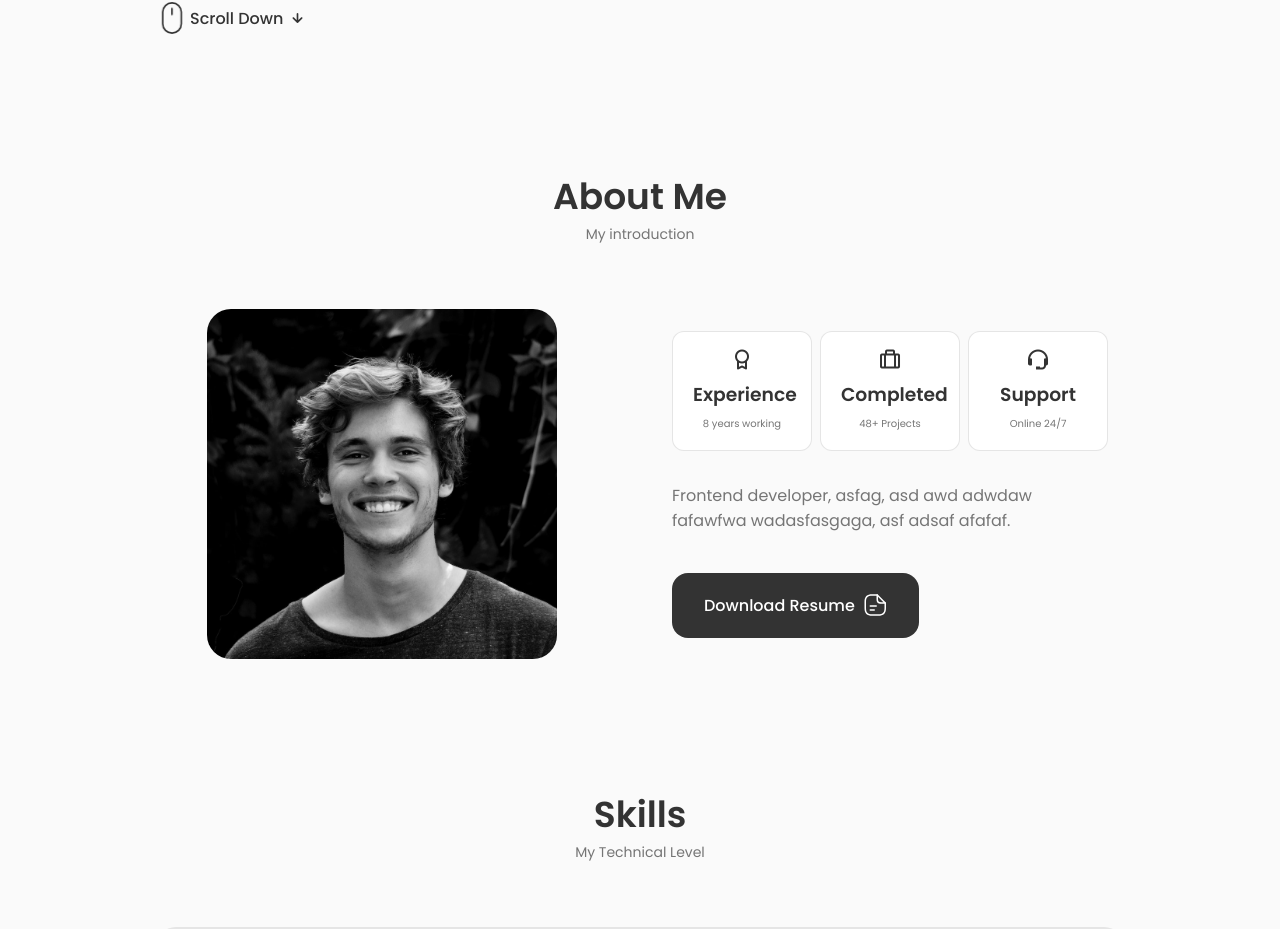
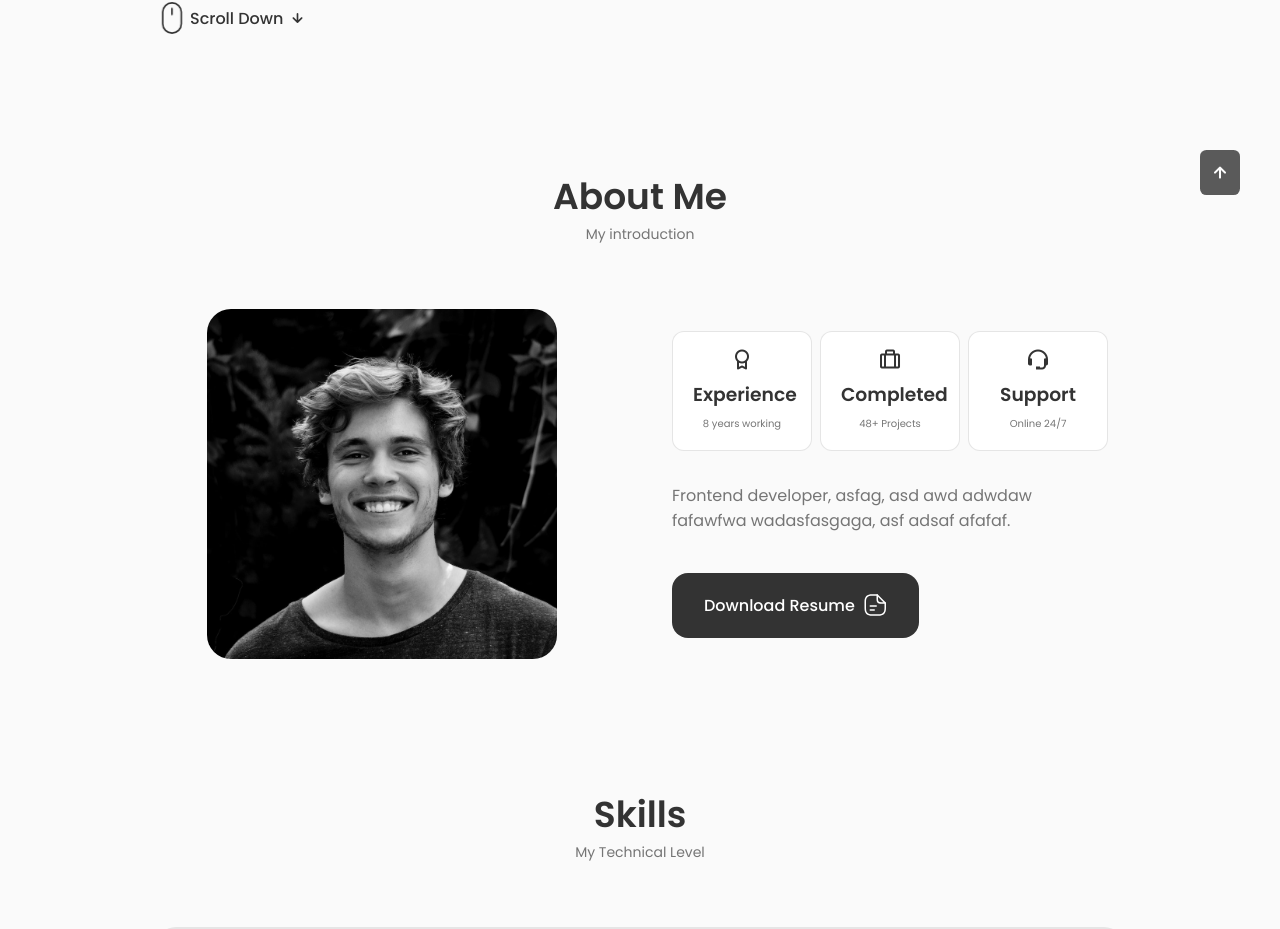
Before and after one commit to krishnaink/Portfolio, a React (Create React App) app: page / in a window 1280 px wide. Shown: the part 765-1694 px from the top of the page. Built offline with nearby package versions, Linux system fonts and the light colour scheme.

Commit message:
Finish scrollup feature

```diff
--- a/src/App.js
+++ b/src/App.js
@@ -8,6 +8,7 @@
 import Qualification from './components/qualification/Qualification';
 import Contact from './components/contact/Contact';
 import Footer from './components/footer/Footer';
+import Scrollup from './components/scrollup/ScrollUp';
 
 const App = () => {
   return (
@@ -22,8 +23,10 @@
       <Services/>
       <Qualification/>
       <Contact/>
-      <Footer/>
     </main>
+
+    <Footer/>
+    <Scrollup/>
 
     </div>
   )
--- a/src/components/header/Header.jsx
+++ b/src/components/header/Header.jsx
@@ -2,8 +2,17 @@
 import "./header.css"
 
 const Header = () => {
+    /*Change background header */
+    window.addEventListener("scroll", function () {
+        const header = document.querySelector(".header");
+        if (this.scrollY >= 80) header.classList.add("scroll-header");
+        else header.classList.remove("scroll-header");
+    });
+
+
     /*Toggle Menu */
-    const[Toggle, showMenu] = useState(false)
+    const[Toggle, showMenu] = useState(false);
+    const[activeNav, setActiveNav] = useState("#home");
 
   return (
     <header className="header">
@@ -15,37 +24,43 @@
                 <ul className="nav__list grid">
 
                     <li className="nav__item">
-                        <a href="#home" className="nav__link active-link">
+                        <a href="#home" onClick={() => setActiveNav("#home")}
+                        className={activeNav === "#home" ? "nav__link active-link" : "nav__link"}>
                             <i className="uil uil-estate nav__icon"> Home </i>
                         </a>
                     </li>
 
                     <li className="nav__item">
-                        <a href="#about" className="nav__link">
+                        <a href="#about" onClick={() => setActiveNav("#about")}
+                        className={activeNav === "#about" ? "nav__link active-link" : "nav__link"}>
                             <i className="uil uil-user nav__icon"> About </i>
                         </a>
                     </li>
 
                     <li className="nav__item">
-                        <a href="#skills" className="nav__link">
+                        <a href="#skills" onClick={() => setActiveNav("#skills")}
+                        className={activeNav === "#skills" ? "nav__link active-link" : "nav__link"}>
                             <i className="uil uil-file nav__icon"> Skills </i>
                         </a>
                     </li>
 
                     <li className="nav__item">
-                        <a href="#services" className="nav__link">
+                        <a href="#services" onClick={() => setActiveNav("#services")}
+                        className={activeNav === "#services" ? "nav__link active-link" : "nav__link"}>
                             <i className="uil uil-briefcase-alt nav__icon"> Services </i>
                         </a>
                     </li>
 
                     <li className="nav__item">
-                        <a href="#portfolio" className="nav__link">
+                        <a href="#portfolio" onClick={() => setActiveNav("#portfolio")}
+                        className={activeNav === "#portfolio" ? "nav__link active-link" : "nav__link"}>
                             <i className="uil uil-scenery nav__icon"> Portfolio </i>
                         </a>
                     </li>
 
                     <li className="nav__item">
-                        <a href="#contact" className="nav__link">
+                        <a href="#contact" onClick={() => setActiveNav("#contact")}
+                        className={activeNav === "#contact" ? "nav__link active-link" : "nav__link"}>
                             <i className="uil uil-message nav__icon"> Contact </i>
                         </a>
                     </li>
--- a/src/components/header/header.css
+++ b/src/components/header/header.css
@@ -44,7 +44,12 @@
 
 .active-link,
 .nav__link:hover {
-    color: var(--title-color-dark)
+    color: var(--title-color-dark);
+}
+
+/*Change background header */
+.scroll-header {
+    box-shadow: 0 -1px 4px rgba(0, 0, 0, 0.15);
 }
 
 /* For medium devices */
--- /dev/null
+++ b/src/components/scrollup/ScrollUp.jsx
@@ -0,0 +1,17 @@
+import React from 'react'
+import "./scrollup.css"
+
+const ScrollUp = () => {
+    window.addEventListener("scroll", function () {
+        const scrollUp = document.querySelector(".scrollup");
+        if (this.scrollY >= 960) scrollUp.classList.add("show-scroll");
+        else scrollUp.classList.remove("show-scroll");
+    })
+  return (
+    <a href="#" className="scrollup">
+        <i className="uil uil-arrow-up scrollup__icon"></i>
+    </a>
+  )
+}
+
+export default ScrollUp
--- /dev/null
+++ b/src/components/scrollup/scrollup.css
@@ -0,0 +1,53 @@
+.scrollup {
+    position: fixed;
+    right: 2.5rem;
+    bottom: -20%;
+    background-color: var(--title-color);
+    opacity: 0.8;
+    padding: 0.3rem 0.5rem;
+    border-radius: 0.4rem;
+    z-index: var(--z-tooltip);
+    transform: .4s;
+}
+
+.scrollup__icon {
+    font-size: 1.5rem;
+    color: var(--container-color);
+}
+
+.scrollup:hover {
+    background-color: var(--title-color-dark);
+}
+
+/*Show Scroll */
+.show-scroll {
+    bottom: 3rem;
+}
+
+  /*=============== BREAKPOINTS ===============*/
+  /* For large devices */
+  @media screen and (max-width: 992px) {
+    .scrollup {
+        right: 1.5rem;
+        padding: 0.25rem 0.4rem;
+    }
+
+    .scrollup_icon {
+        font-size: 1.25rem;
+    }
+  }
+
+  /* For medium devices */
+  @media screen and (max-width: 768px) {
+    .show-scroll {
+        bottom: 4rem;
+    }
+  }
+
+
+  /* For small devices */
+  @media screen and (max-width: 350px) {
+    .scrollup {
+        right: 1rem;
+    }
+  }
```
